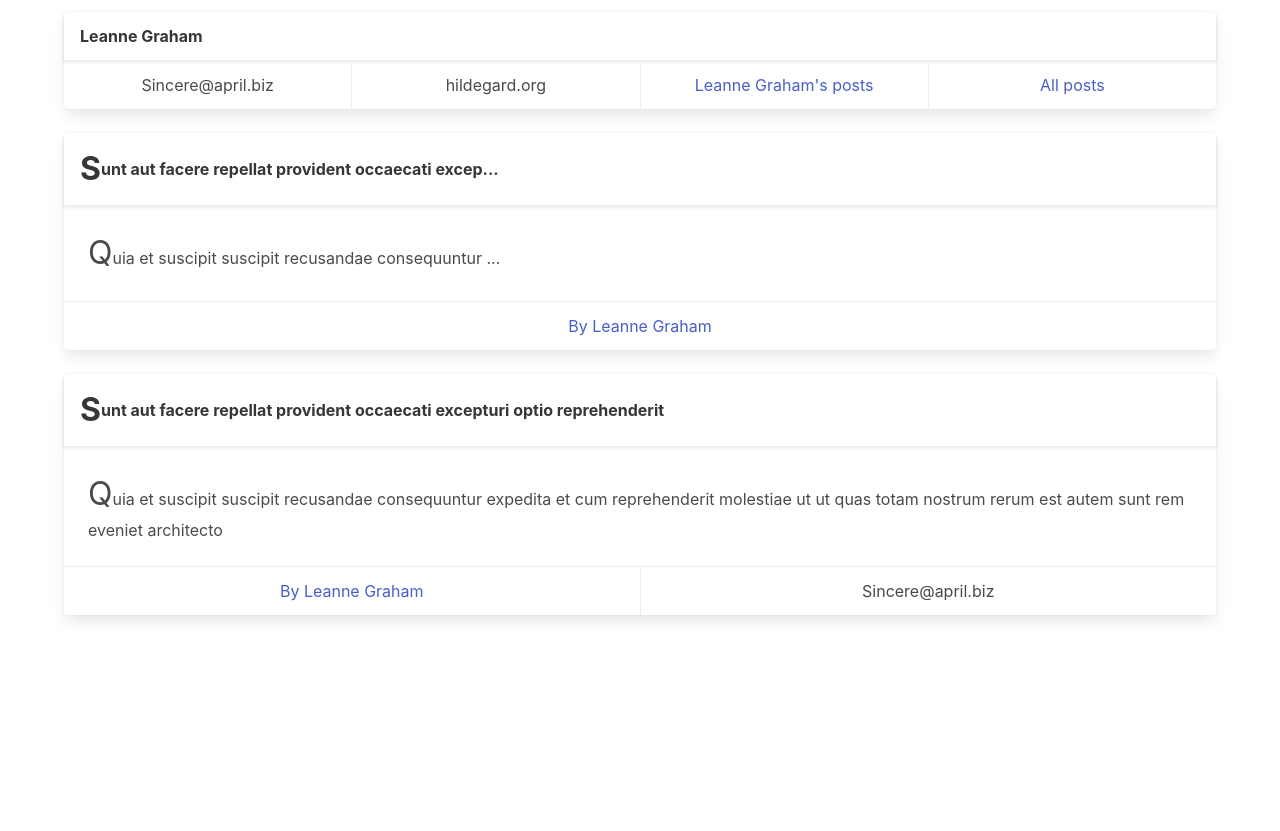
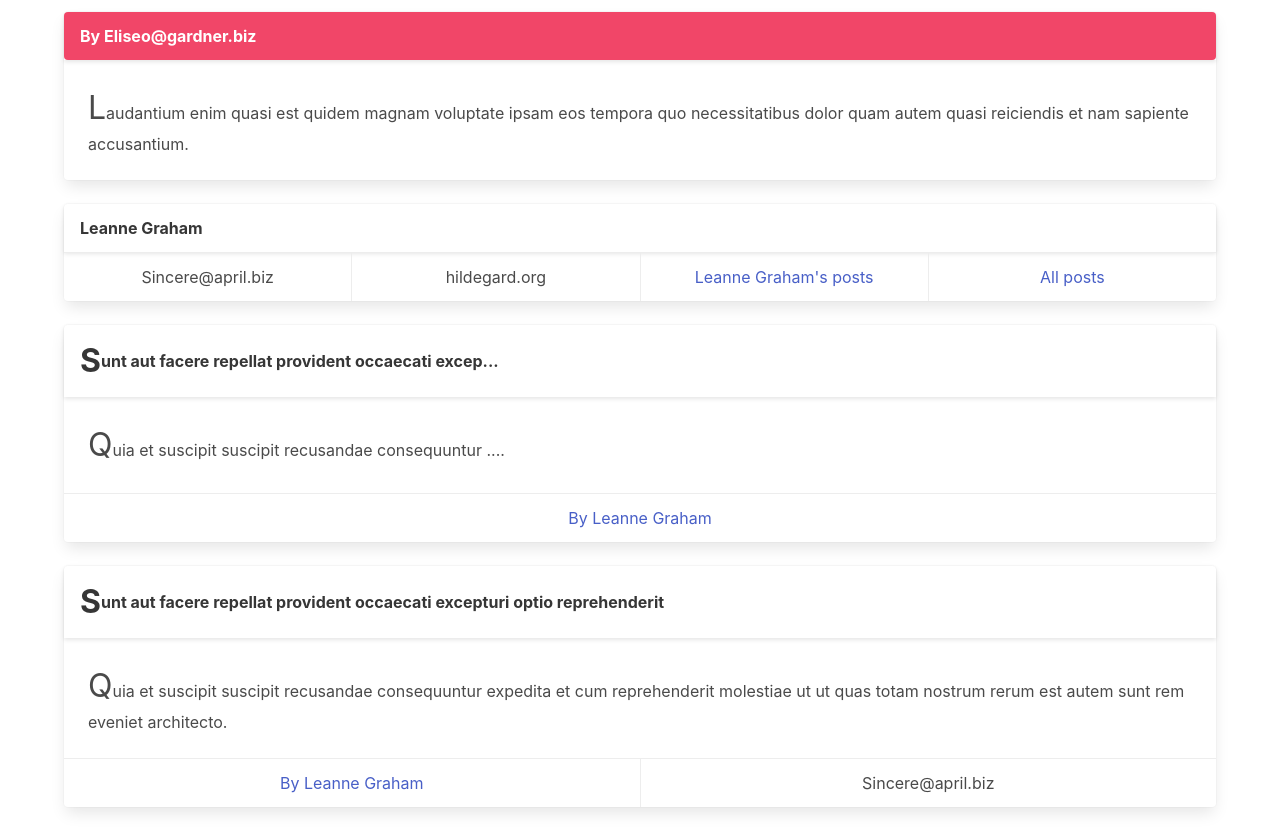
Before and after one commit to monjaworowska/blog, a React (Create React App) app: page / in a window 1280 px wide. Before the commit the page ends 800 px from the top, so only its background shows below. Built offline with nearby package versions, Linux system fonts and the light colour scheme.

Commit message:
Comment component done

```diff
--- a/src/App.js
+++ b/src/App.js
@@ -1,6 +1,7 @@
 import { BrowserRouter, Switch } from "react-router-dom";
 import Post from "./component/Post";
 import User from "./component/User";
+import Comment from "./component/Comment";
 
 const post = {
   userId: 1,
@@ -35,10 +36,21 @@ const user = {
   },
 };
 
+const comment = {
+  postId: 1,
+  id: 1,
+  name: "id labore ex et quam laborum",
+  email: "Eliseo@gardner.biz",
+  body:
+    "laudantium enim quasi est quidem magnam voluptate ipsam eos\ntempora quo necessitatibus\ndolor quam autem quasi\nreiciendis et nam sapiente accusantium",
+};
+
 const App = () => (
   <BrowserRouter>
     <div className="container mt-3">
       <div>
+        <Comment comment={comment} />
+        <br></br>
         <User user={user} />
         <br></br>
         <Post post={post} user={user} />
--- /dev/null
+++ b/src/component/Comment.js
@@ -0,0 +1,19 @@
+const Comment = ({ comment }) => {
+  return (
+    <div className="card">
+      <div className="card-header">
+        <p className="card-header-title notification is-danger">
+          By {comment.email}
+        </p>
+      </div>
+      <p className="card-content">
+        <span className="is-uppercase is-size-3">
+          {comment.body.slice(0, 1)}
+        </span>
+        {comment.body.slice(1, comment.body.length)}.
+      </p>
+    </div>
+  );
+};
+
+export default Comment;
--- a/src/component/Post.js
+++ b/src/component/Post.js
@@ -18,6 +18,7 @@ const Post = ({ post, user, details }) => {
         {!details
           ? post.body.slice(1, 50) + "..."
           : post.body.slice(1, post.body.length)}
+        .
       </p>
       <div className="card-footer">
         <p className="card-footer-item">
```
